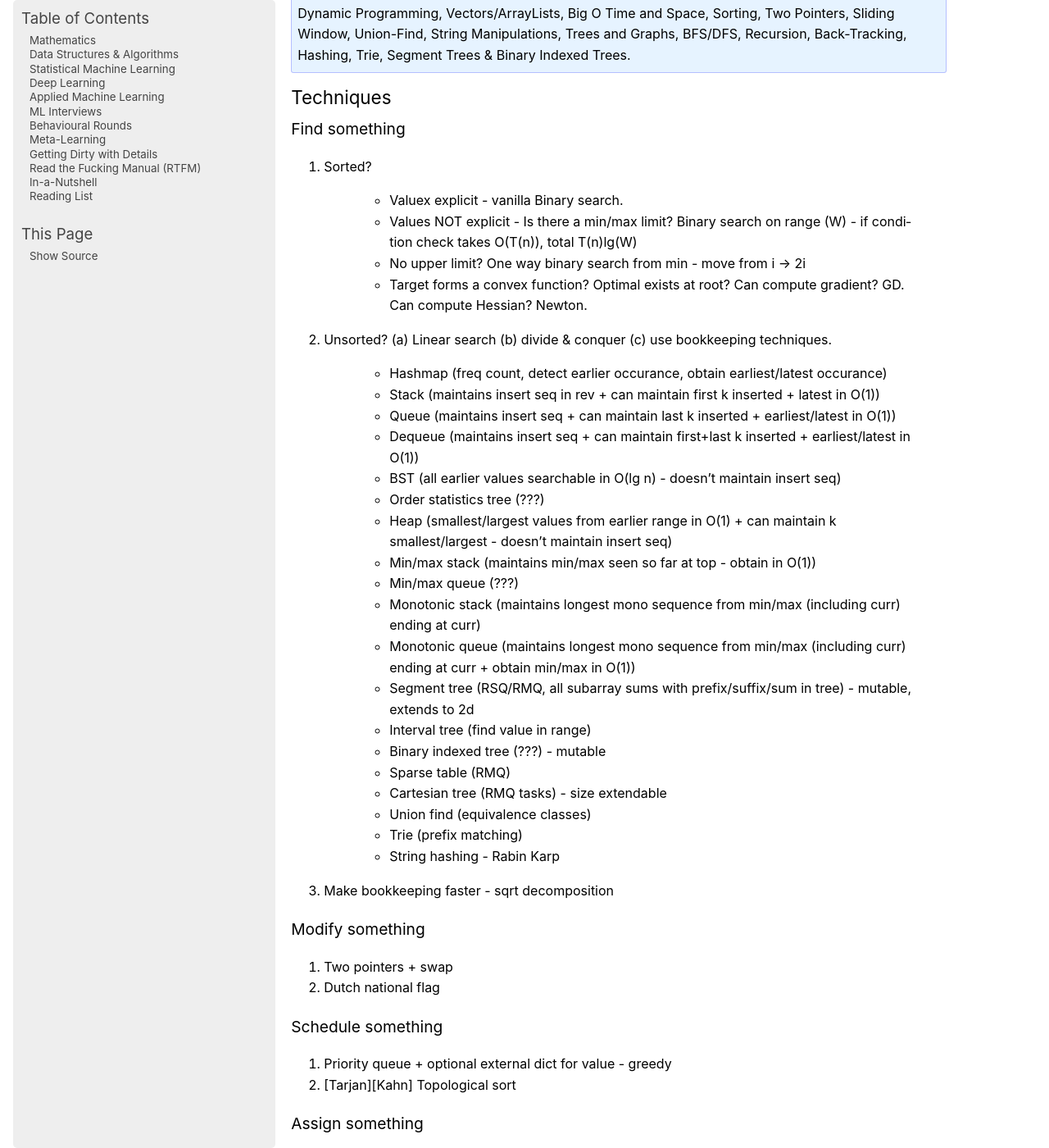
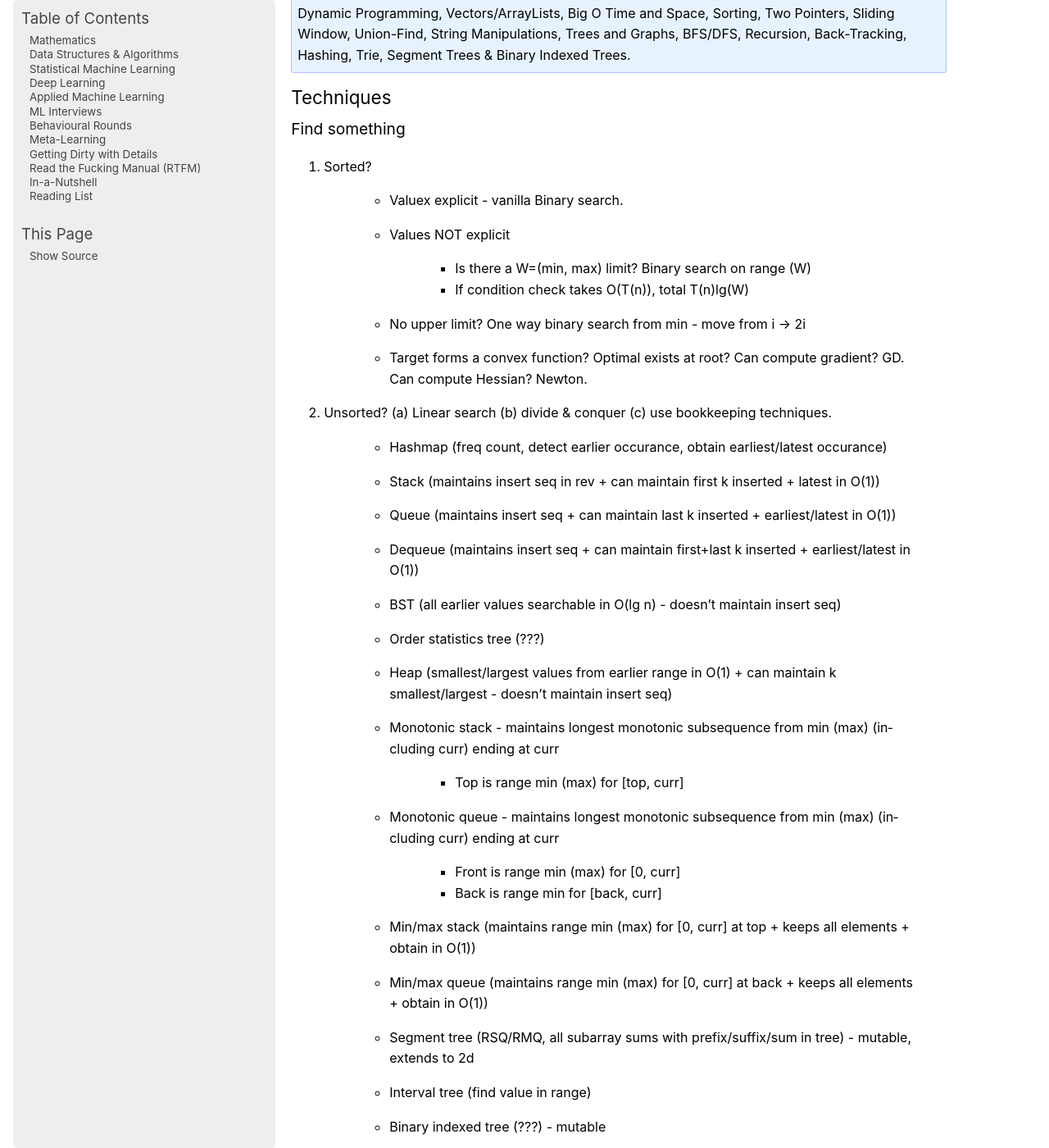
Before and after one commit to uselesstechjunks/leetcode, a Sphinx documentation site: the page built from docs/source/dsa/index.rst, in a window 1280 px wide and 1400 px high, scrolled down 842 px. Shown: the whole window at 82% size. Built offline with Sphinx 7.4.7, drawn with Linux system fonts in a browser that asks for light colours; pages that are not in the unit, such as notebooks, are missing from menus.

Commit message:
Update index.rst

```diff
--- a/docs/source/dsa/index.rst
+++ b/docs/source/dsa/index.rst
@@ -36,7 +36,10 @@ Find something
 #. Sorted?
 
 	- Valuex explicit - vanilla Binary search.
-	- Values NOT explicit - Is there a min/max limit? Binary search on range (W) - if condition check takes O(T(n)), total T(n)lg(W)
+	- Values NOT explicit
+
+		- Is there a W=(min, max) limit? Binary search on range (W)
+		- If condition check takes O(T(n)), total T(n)lg(W)
 	- No upper limit? One way binary search from min - move from i -> 2i
 	- Target forms a convex function? Optimal exists at root? Can compute gradient? GD. Can compute Hessian? Newton.
 #. Unsorted? (a) Linear search (b) divide & conquer (c) use bookkeeping techniques.
@@ -48,10 +51,15 @@ Find something
 	- BST (all earlier values searchable in O(lg n) - doesn't maintain insert seq)
 	- Order statistics tree (???)
 	- Heap (smallest/largest values from earlier range in O(1) + can maintain k smallest/largest - doesn't maintain insert seq)
-	- Min/max stack (maintains min/max seen so far at top - obtain in O(1))
-	- Min/max queue (???)
-	- Monotonic stack (maintains longest mono sequence from min/max (including curr) ending at curr)
-	- Monotonic queue (maintains longest mono sequence from min/max (including curr) ending at curr + obtain min/max in O(1))
+	- Monotonic stack - maintains longest monotonic subsequence from min (max) (including curr) ending at curr
+
+		- Top is range min (max) for [top, curr]
+	- Monotonic queue - maintains longest monotonic subsequence from min (max) (including curr) ending at curr
+
+		- Front is range min (max) for [0, curr]
+		- Back is range min for [back, curr]
+	- Min/max stack (maintains range min (max) for [0, curr] at top + keeps all elements + obtain in O(1))
+	- Min/max queue (maintains range min (max) for [0, curr] at back + keeps all elements + obtain in O(1))
 	- Segment tree (RSQ/RMQ, all subarray sums with prefix/suffix/sum in tree) - mutable, extends to 2d
 	- Interval tree (find value in range)
 	- Binary indexed tree (???) - mutable
```
